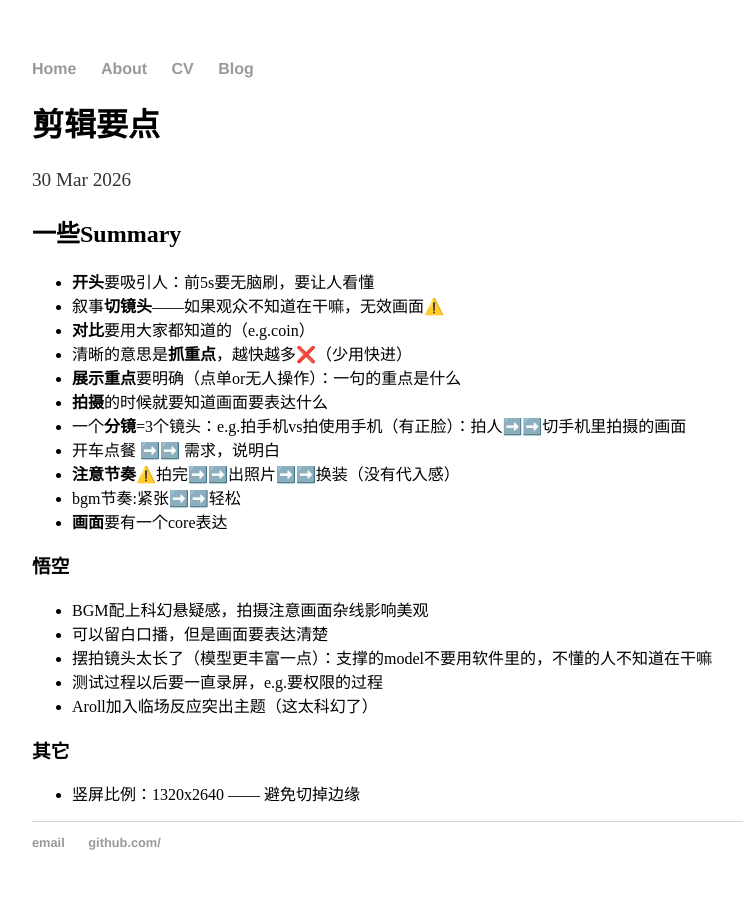
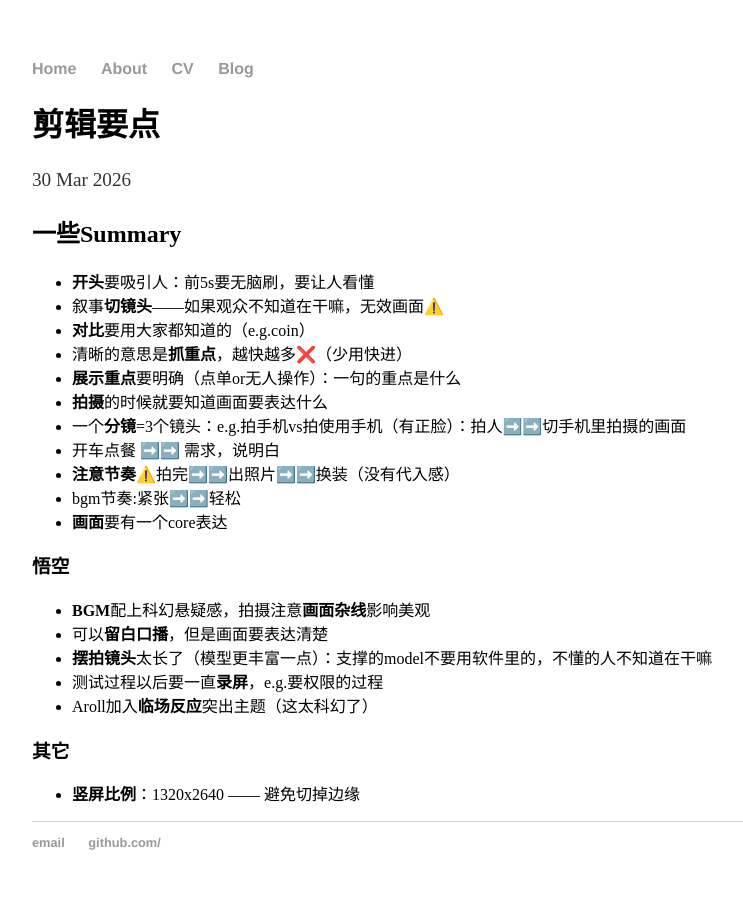
Before and after one commit to kaiagss/kaiagss.github.io, a Jekyll site: the page built from _posts/2026-03-30-Yan-site-launched.md, in a window 1280 px wide. Shown: the whole page, without its empty margins (160-903 px from the left). Built offline with Jekyll 4.4.1, drawn with Linux system fonts in a browser that asks for light colours.

```diff
--- a/_posts/2026-03-30-Yan-site-launched.md
+++ b/_posts/2026-03-30-Yan-site-launched.md
@@ -18,11 +18,11 @@ date: 2026-03-30
 - **画面**要有一个core表达
 
 ### 悟空
-- BGM配上科幻悬疑感，拍摄注意画面杂线影响美观
-- 可以留白口播，但是画面要表达清楚
-- 摆拍镜头太长了（模型更丰富一点）：支撑的model不要用软件里的，不懂的人不知道在干嘛
-- 测试过程以后要一直录屏，e.g.要权限的过程
-- Aroll加入临场反应突出主题（这太科幻了）
+- **BGM**配上科幻悬疑感，拍摄注意**画面杂线**影响美观
+- 可以**留白口播**，但是画面要表达清楚
+- **摆拍镜头**太长了（模型更丰富一点）：支撑的model不要用软件里的，不懂的人不知道在干嘛
+- 测试过程以后要一直**录屏**，e.g.要权限的过程
+- Aroll加入**临场反应**突出主题（这太科幻了）
 
 ### 其它
-- 竖屏比例：1320x2640 —— 避免切掉边缘
+- **竖屏比例**：1320x2640 —— 避免切掉边缘
```
